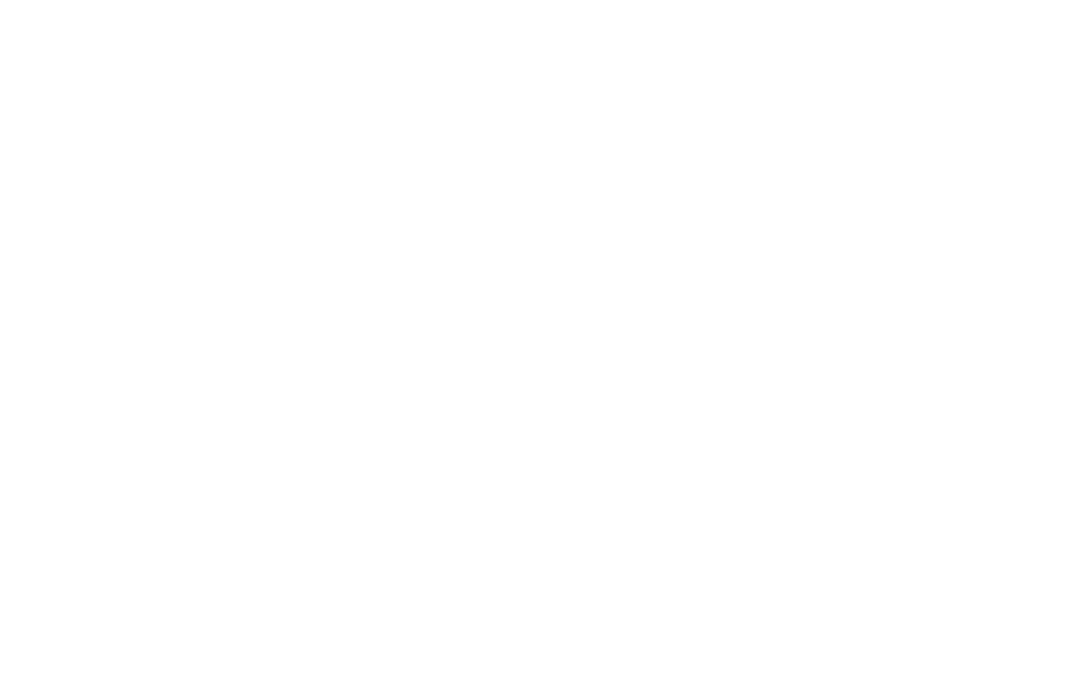
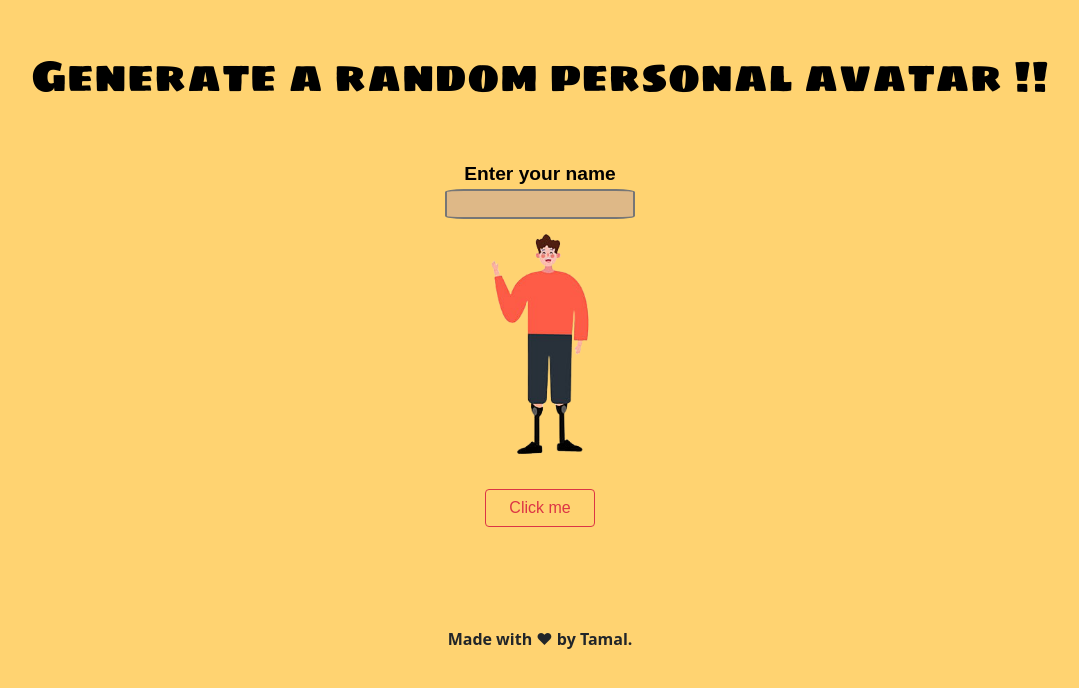
Before and after one commit to tamalCodes/avatar-generator, a plain HTML site: page index.html in a window 1280 px wide. Shown: the whole page, without its empty margins (100-1179 px from the left). Drawn offline with nearby package versions, Linux system fonts and the light colour scheme; a web font is replaced by a local one.

Commit message:
Added files

```diff
--- a/index.html
+++ b/index.html
@@ -2,14 +2,50 @@
 <html lang="en">
 
 <head>
-    <meta charset="UTF-8">
-    <meta http-equiv="X-UA-Compatible" content="IE=edge">
-    <meta name="viewport" content="width=device-width, initial-scale=1.0">
-    <title>Document</title>
+    <meta charset="UTF-8" />
+    <meta http-equiv="X-UA-Compatible" content="IE=edge" />
+    <meta name="viewport" content="width=device-width, initial-scale=1.0" />
+    <title>Avatar-Generator</title>
+    <link rel="stylesheet" href="style.css" />
+    <link rel="stylesheet" href="https://cdn.jsdelivr.net/npm/bootstrap@5.0.2/dist/css/bootstrap.min.css"
+        integrity="sha384-EVSTQN3/azprG1Anm3QDgpJLIm9Nao0Yz1ztcQTwFspd3yD65VohhpuuCOmLASjC" crossorigin="anonymous" />
+
+    <link rel="preconnect" href="https://fonts.googleapis.com">
+    <link rel="preconnect" href="https://fonts.gstatic.com" crossorigin>
+    <link href="https://fonts.googleapis.com/css2?family=Sigmar+One&display=swap" rel="stylesheet">
+    <link href="https://fonts.googleapis.com/css2?family=Georama&display=swap" rel="stylesheet">
+    <link rel="shortcut icon" href="images/dora.png" type="image/x-icon">
 </head>
 
-<body>
+<body style="background-color: #FFD371;">
+    <section>
 
+        <h1 id="gen">Generate a random personal avatar !!</h1>
+
+        <div id="centerdiv">
+            <div id="details">
+                <label for="">Enter your name</label>
+                <input type="text" name="" id="namehere" />
+            </div>
+
+            <div id="imgdiv">
+                <img src="images/welcome.png" alt="" class="imgchange" width="250" height="250" />
+            </div>
+
+            <button type="button" class="btn btn-outline-danger">Click me</button>
+
+        </div>
+    </section>
+
+
+
+    <script src="https://code.jquery.com/jquery-3.6.0.min.js"
+        integrity="sha256-/xUj+3OJU5yExlq6GSYGSHk7tPXikynS7ogEvDej/m4=" crossorigin="anonymous"></script>
+
+    <script src="style.js"></script>
 </body>
+<footer>
+    Made with ❤ by Tamal.
+</footer>
 
 </html>
--- a/style.css
+++ b/style.css
@@ -0,0 +1,56 @@
+body {
+
+    padding-top: 50px;
+}
+
+#gen {
+    font-family: "Sigmar One", cursive;
+    text-align: center;
+    font-size: 2.7rem;
+    padding-bottom: 50px;
+    color: black;
+}
+
+#centerdiv {
+    /* display: flex;
+    justify-content: center;
+    align-items: center; */
+    text-align: center;
+    display: grid;
+    place-items: center;
+
+}
+
+label {
+    color: black;
+    font-size: 1.2rem;
+    font-family: 'Georama', sans-serif;
+    text-align: center;
+    font-weight: 650;
+}
+
+input {
+    display: block;
+    background-color: burlywood;
+    border-style: solid;
+    border-radius: 10%;
+    width: 190px;
+    text-align: center;
+}
+
+#imgdiv {
+    padding-bottom: 20px;
+}
+
+.btn {
+    width: 110px;
+    font-family: 'Georama', sans-serif;
+    font-weight: 750;
+}
+
+footer {
+    text-align: center;
+    margin-top: 100px;
+    font-size: 1rem;
+    font-weight: 600;
+}
--- a/style.js
+++ b/style.js
@@ -0,0 +1,6 @@
+$(document).ready(function () {
+  $(".btn").click(function () {
+    const name = $("#namehere").val();
+    $(".imgchange").attr("src", `https://joeschmoe.io/api/v1/${name}`);
+  });
+});
```
Also changed, not shown: images/dora.png (added), images/walli.png (added), images/welcome.png (added).
